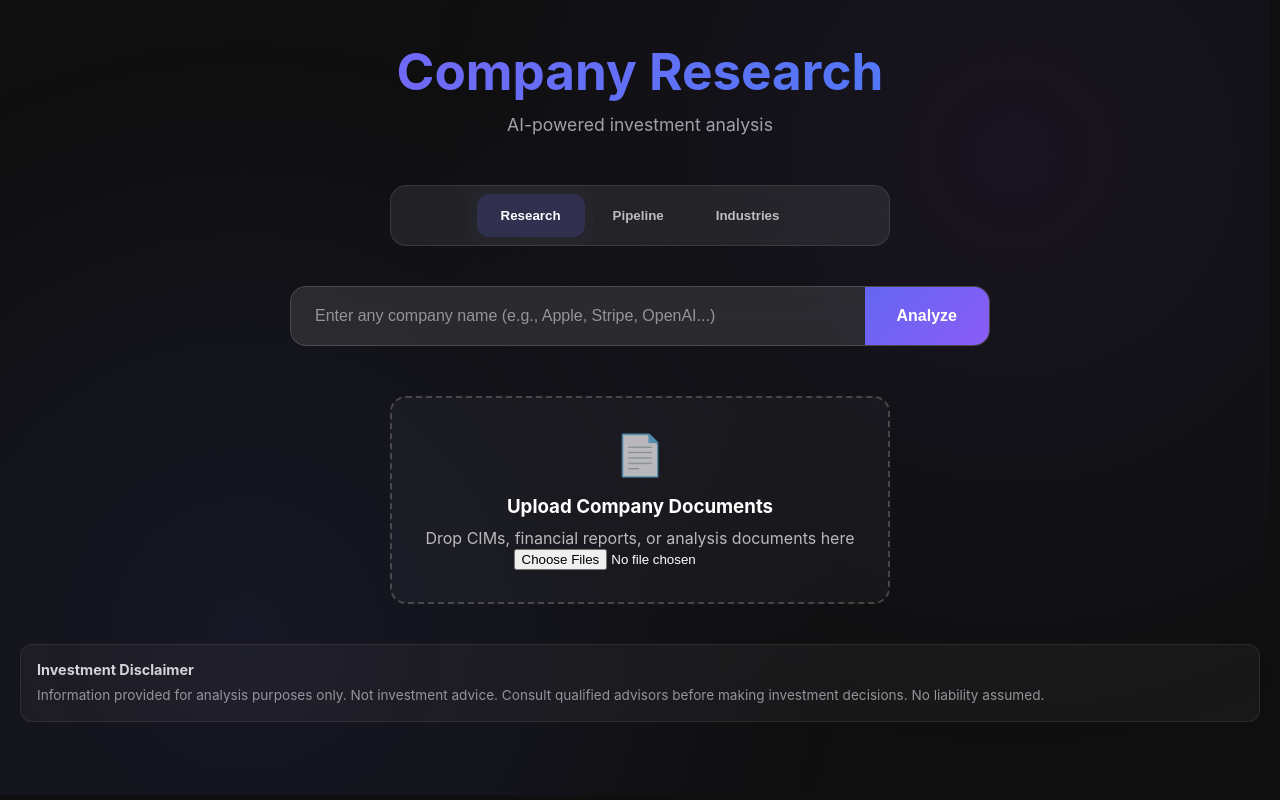
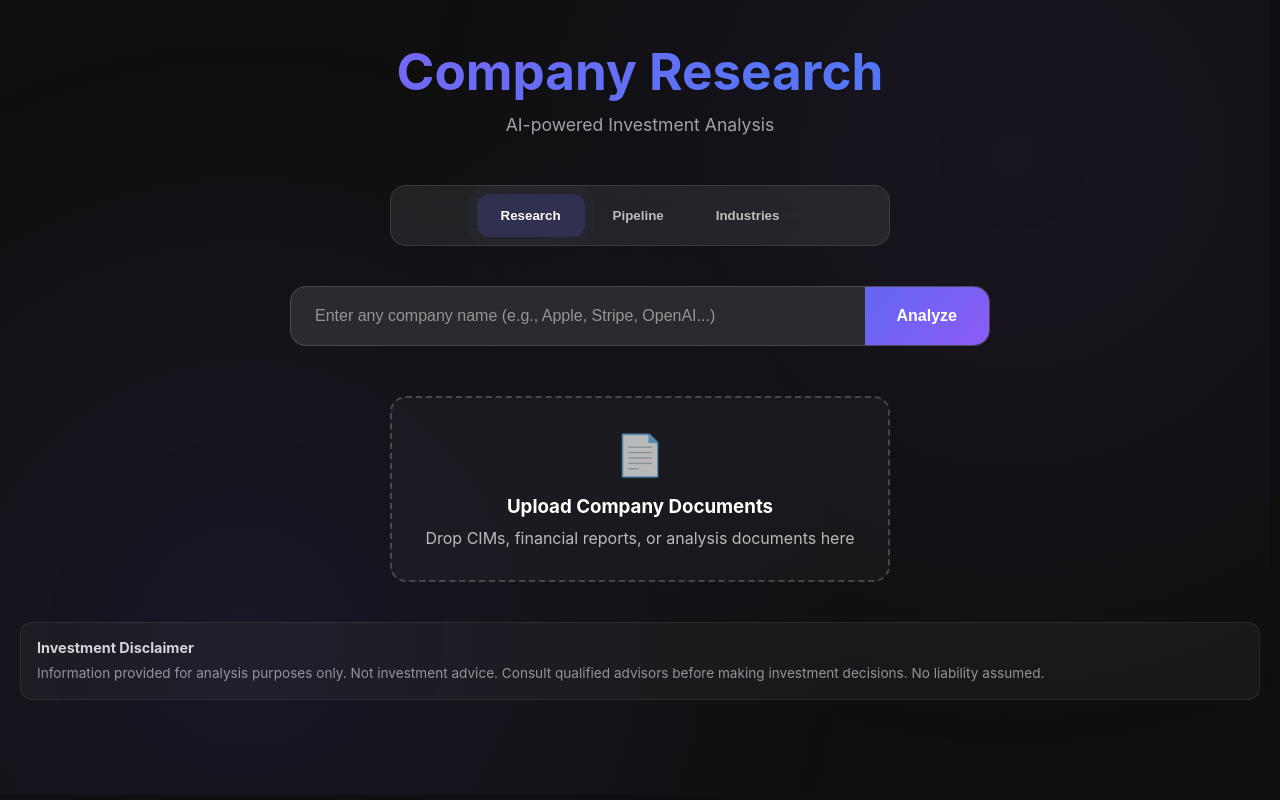
Before and after one commit to rivinho/projectI, a plain HTML site: page index.html in a window 1280 px wide. Drawn offline with Linux system fonts and the light colour scheme.

Commit message:
Update index.html

```diff
--- a/index.html
+++ b/index.html
@@ -696,7 +696,7 @@
     <div class="container">
         <div class="header">
             <h1>Company Research</h1>
-            <p>AI-powered investment analysis</p>
+            <p>AI-powered Investment Analysis </p>
         </div>
 
         <div class="nav-tabs">
@@ -725,8 +725,8 @@
                         Drop CIMs, financial reports, or analysis documents here
                     </p>
                 </div>
-                <input type="file" id="fileUpload" class="upload-input" accept=".pdf,.doc,.docx,.txt" multiple>
             </div>
+            <input type="file" id="fileUpload" class="upload-input" accept=".pdf,.doc,.docx,.txt" multiple style="display: none !important; position: absolute; left: -9999px; opacity: 0; visibility: hidden;">
 
             <button id="analyzeDocsBtn" class="analyze-docs-btn" onclick="analyzeDocumentOnly()" style="display: none;">
                 Analyze Documents with AI
```
